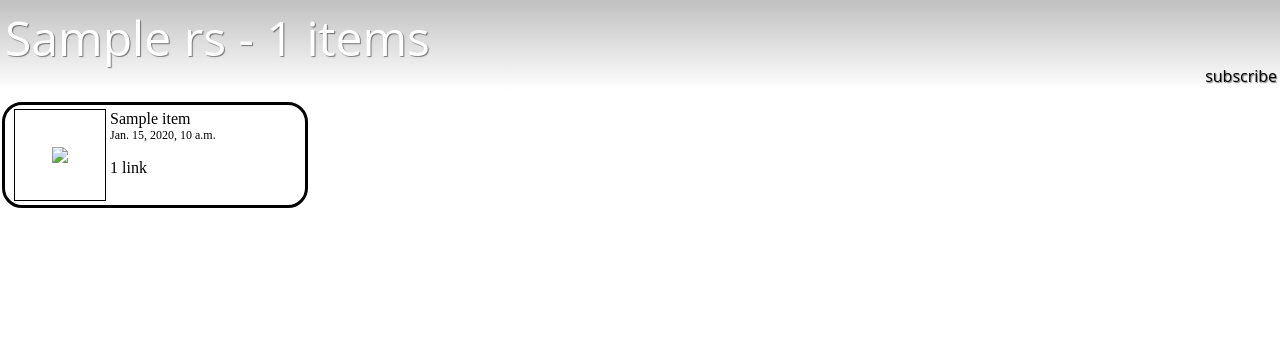
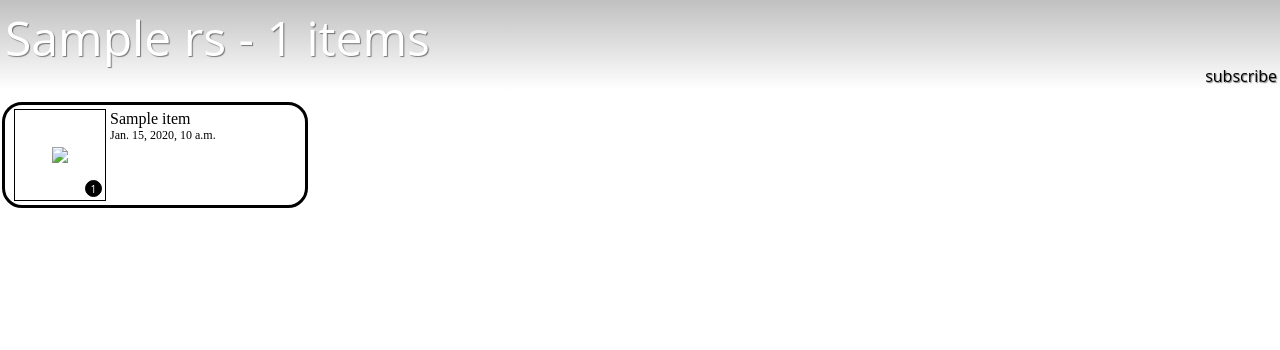
Before and after one commit to toony/django-rssgenerator, a Django app: template rssgenerator/templates/rssgenerator/detail.html in a window 1280 px wide. Shown: the top 350 px of the page. Run offline with Django 3.2, Linux system fonts and the light colour scheme; the template is opened without the code that fills it: most values are stand-ins (such as "Sample title", 1, 10 or a date in 2020); some libraries are stand-ins or nearby versions.

Commit message:
Feature: number of link displayed over link image

```diff
--- a/rssgenerator/static/detail.css
+++ b/rssgenerator/static/detail.css
@@ -18,7 +18,7 @@ body {
     top : 0;
     left:0;
 
-    z-index:1000;
+    z-index: 1000;
 }
 
 #headerTitle {
@@ -82,8 +82,8 @@ body {
 }
 
 .itemImage {
-    max-width:90px;
-    max-height:90px;
+    max-width: 90px;
+    max-height: 90px;
     width: auto;
     height: auto;
     position: absolute;
@@ -91,6 +91,7 @@ body {
     left: 50%;
     margin-right: -50%;
     transform: translate(-50%, -50%);
+    z-index:9;
 }
 
 .pointer {
@@ -107,3 +108,26 @@ body {
     margin: 0;
     font-size: .75em;
 }
+
+.itemLinksBubble {
+    border-radius: 50%;
+    border: .5px solid black;
+    height: 15px;
+    width: 15px;
+    z-index: 100;
+    top: 70px;
+    left: 70px;
+    position: absolute;
+    background-color: black;
+}
+
+.itemLinksCount {
+    position: absolute;
+    font-family: "Open Sans",sans-serif;
+    color: #fff;
+    font-size: .65em;
+    top: 50%;
+    left: 50%;
+    margin-right: -50%;
+    transform: translate(-50%, -50%);
+}
--- a/rssgenerator/templates/rssgenerator/detail.html
+++ b/rssgenerator/templates/rssgenerator/detail.html
@@ -24,6 +24,9 @@
                 <div class="divTableCelLeft"
                     onclick="displayGallery('{% url 'rss:itemgallery' rss.id item.id %}', {{ item.id }})">
                     <img class="itemImage pointer" src="{% url 'rss:localstoreretrieve' rss.id item.id item.links_set.first.id %}"/>
+                    <div class="itemLinksBubble">
+                        <div class="itemLinksCount">{{item.links_set.all.count}}</div>
+                    </div>
                 {% else %}
                 <div class="divTableCelLeft">
                     <img class="itemImage" src="/static/noLinks.png"/>
@@ -32,9 +35,6 @@
                 <div class="divTableCelRight">
                     <p class="itemTitle">{{item.title}}</p>
                     <p class="itemDate">{{ item.pub_date }}</p>
-                    {% if item.links_set.all.count >= 1 %}
-                    <p>{{item.links_set.all|length}}{% if item.links_set.all|length > 1 %} links{% else %} link{% endif %}</p>
-                    {% endif %}
                 </div>
             </div>
         {% endfor %}
```
